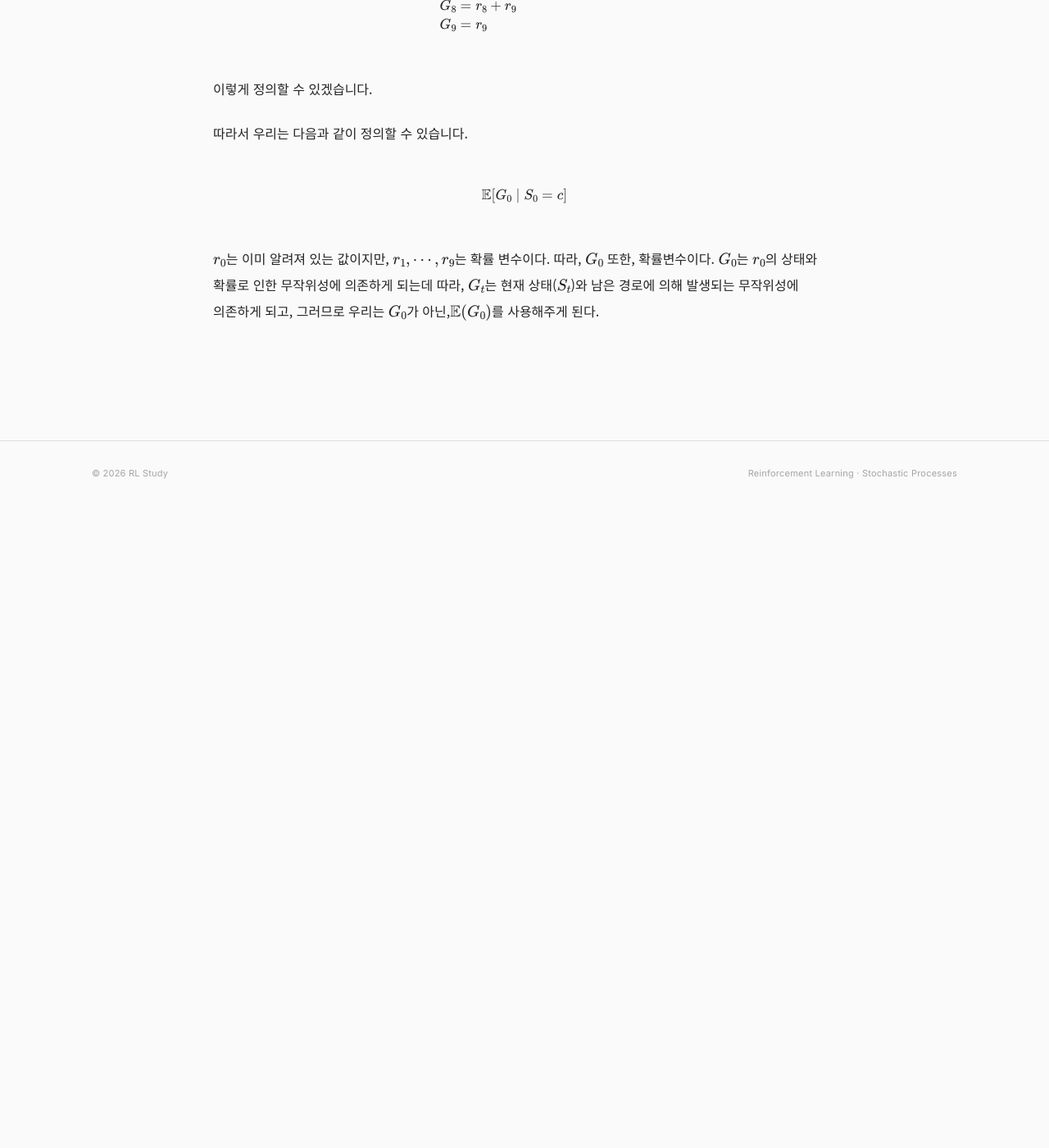
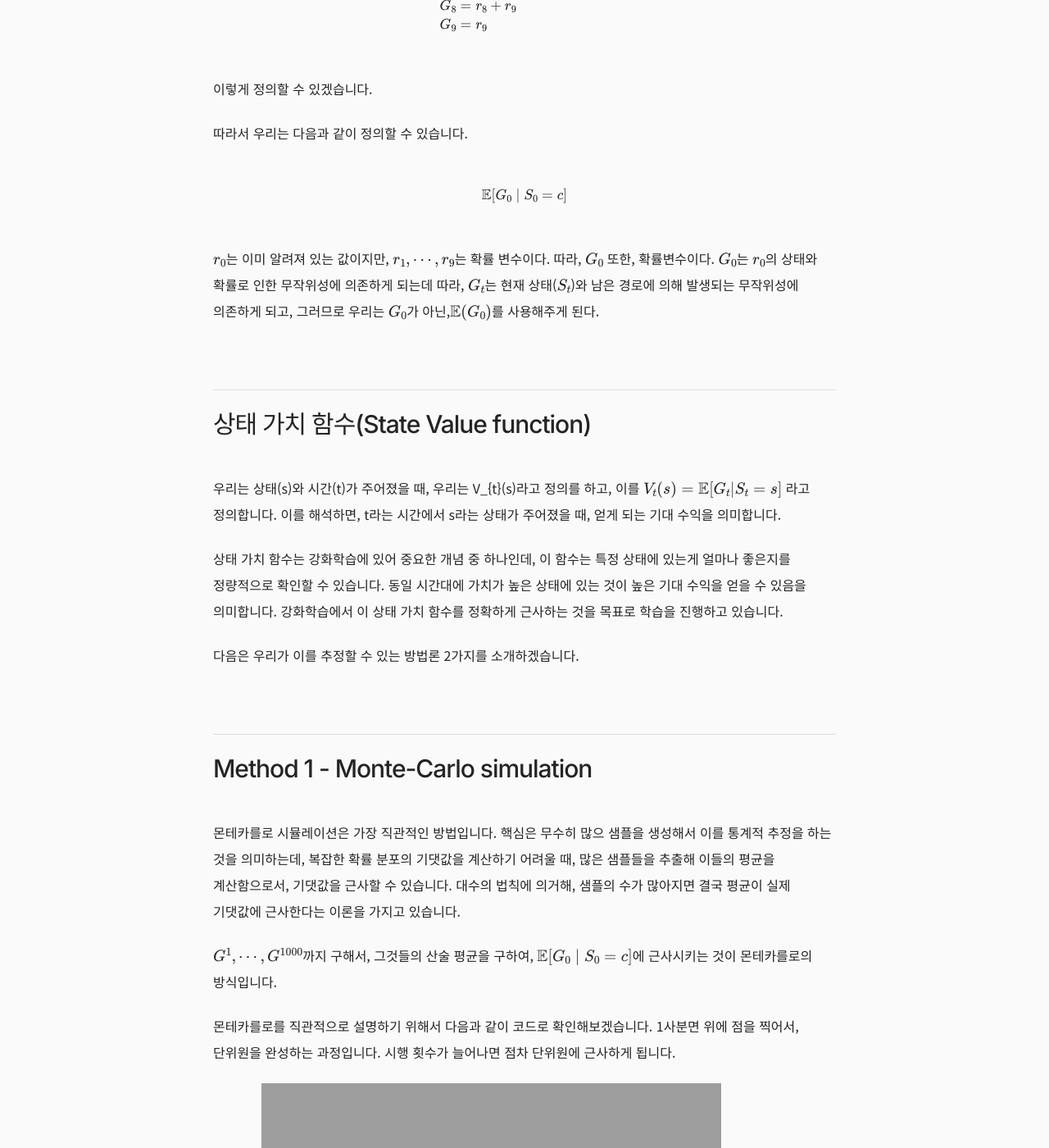
Before and after one commit to jinhan53111-blip/jinhan53111-blip.github.io, a Jekyll site: the page built from _posts/2026-09-29-hello-blog.md, in a window 1280 px wide and 1400 px high, scrolled down 3196 px. Shown: the whole window at 82% size. Built offline with Jekyll 4.4.1, drawn with Linux system fonts in a browser that asks for light colours; before the commit the page ends 3826 px from its top, so only the background shows below that; some of the changed text lies outside the part shown; grey boxes are pictures that could not be loaded.

Commit message:
Update 2026-09-29-hello-blog.md

```diff
--- a/_posts/2026-09-29-hello-blog.md
+++ b/_posts/2026-09-29-hello-blog.md
@@ -104,3 +104,36 @@ $r_{0}$는 이미 알려져 있는 값이지만, $r_{1}, \cdots, r_{9}$는 확
 따라, $G_{0}$ 또한, 확률변수이다.
 $G_{0}$는 $r_{0}$의 상태와 확률로 인한 무작위성에 의존하게 되는데 따라, $G_{t}$는 현재 상태($S_{t}$)와 남은 경로에 의해 발생되는 무작위성에 의존하게 되고,
 그러므로 우리는 $G_{0}$가 아닌,$\mathbb{E}(G_{0})$를 사용해주게 된다.
+
+## 상태 가치 함수(State Value function)
+
+우리는 상태(s)와 시간(t)가 주어졌을 때, 우리는 V_{t}(s)라고 정의를 하고,
+이를 $V_{t}(s) = \mathbb{E}[G_{t} | S_{t} = s]$ 라고 정의합니다.
+이를 해석하면, t라는 시간에서 s라는 상태가 주어졌을 때, 얻게 되는 기대 수익을 의미합니다.
+
+상태 가치 함수는 강화학습에 있어 중요한 개념 중 하나인데, 이 함수는 특정 상태에 있는게 얼마나 좋은지를 정량적으로 확인할 수 있습니다.
+동일 시간대에 가치가 높은 상태에 있는 것이 높은 기대 수익을 얻을 수 있음을 의미합니다.
+강화학습에서 이 상태 가치 함수를 정확하게 근사하는 것을 목표로 학습을 진행하고 있습니다.
+
+다음은 우리가 이를 추정할 수 있는 방법론 2가지를 소개하겠습니다.
+
+## Method 1 - Monte-Carlo simulation
+
+몬테카를로 시뮬레이션은 가장 직관적인 방법입니다. 핵심은 무수히 많으 샘플을 생성해서 이를 통계적 추정을 하는 것을 의미하는데,
+복잡한 확률 분포의 기댓값을 계산하기 어려울 때, 많은 샘플들을 추출해 이들의 평균을 계산함으로서, 기댓값을 근사할 수 있습니다.
+대수의 법칙에 의거해, 샘플의 수가 많아지면 결국 평균이 실제 기댓값에 근사한다는 이론을 가지고 있습니다.
+
+$G^{1}, \cdots , G^{1000}$까지 구해서, 그것들의 산술 평균을 구하여,
+$\mathbb{E}[G_0 \mid S_0 = c]$에 근사시키는 것이 몬테카를로의 방식입니다.
+
+몬테카를로를 직관적으로 설명하기 위해서 다음과 같이 코드로 확인해보겠습니다.
+1사분면 위에 점을 찍어서, 단위원을 완성하는 과정입니다. 시행 횟수가 늘어나면 점차 단위원에 근사하게 됩니다.
+
+n = 100
+<img width="561" height="557" alt="스크린샷 2026-11-04 오후 5 09 10" src="https://github.com/user-attachments/assets/c1a7619c-8e2e-4001-b084-73cdb1bbf942" />
+
+n = 1000
+<img width="562" height="541" alt="스크린샷 2026-11-04 오후 5 13 28" src="https://github.com/user-attachments/assets/d52e5f2c-37d0-4ef3-a31e-0e9ac02c7750" />
+
+n = 10000
+<img width="543" height="550" alt="스크린샷 2026-11-04 오후 5 13 55" src="https://github.com/user-attachments/assets/14861fb8-6ace-4c1e-a11e-c4572996b857" />
```
